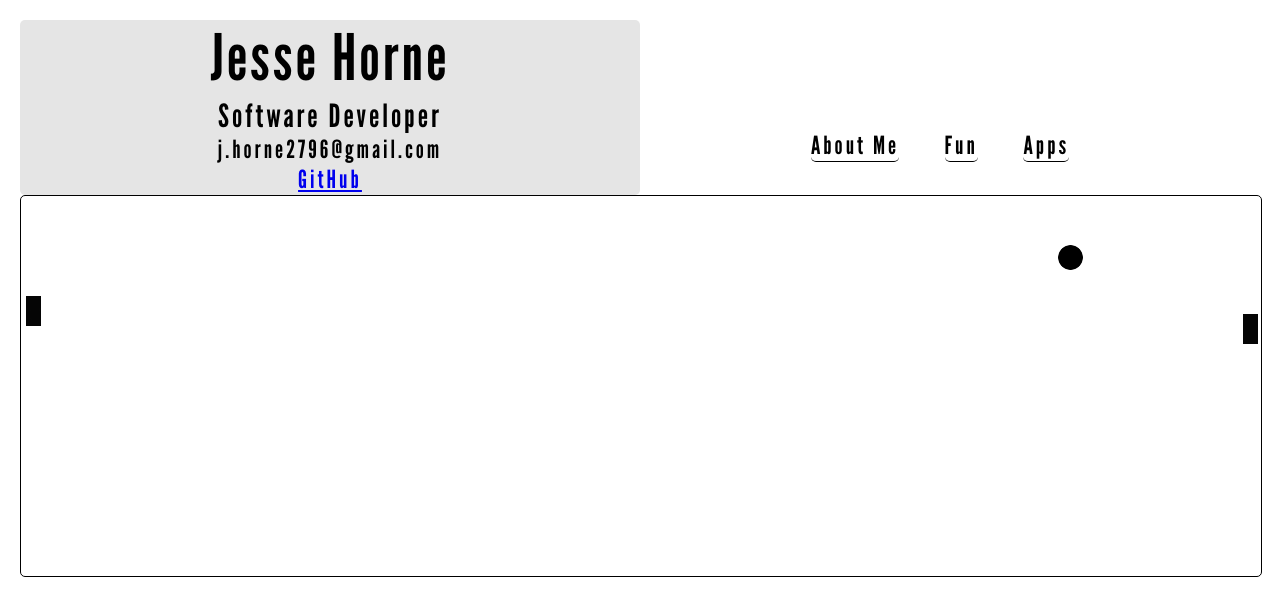
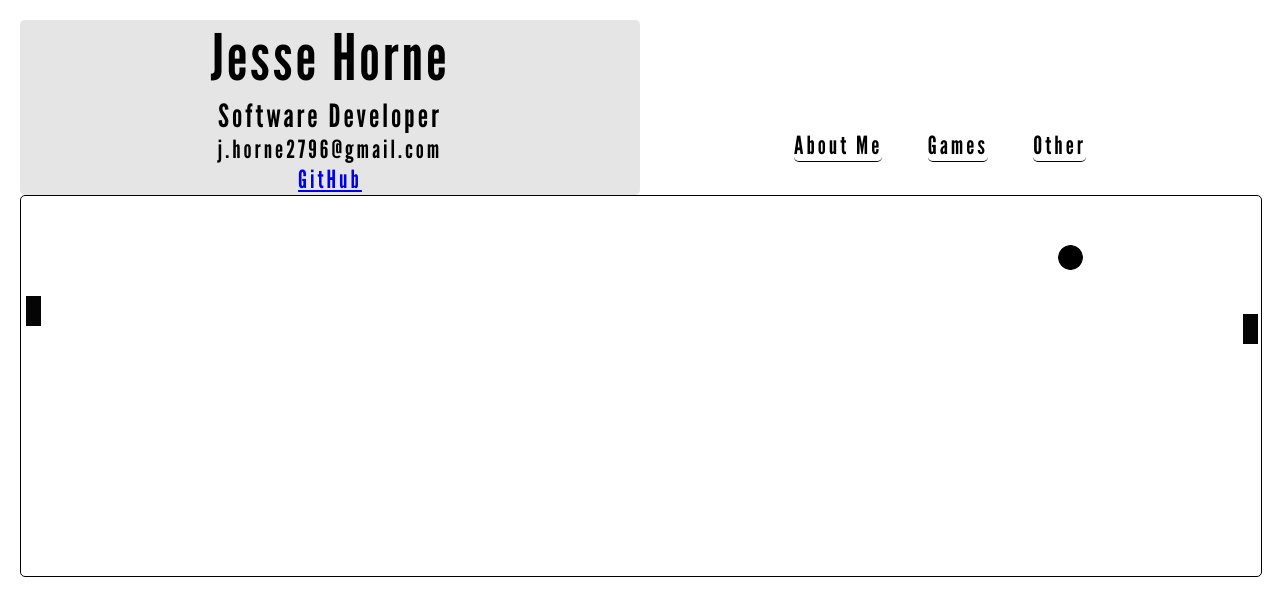
Before and after one commit to jessehorne/jessehorne.github.io, a plain HTML site: page index.html in a window 1280 px wide. Drawn offline with Linux system fonts and the light colour scheme.

Commit message:
updated sites css

```diff
--- a/css/thehorne.css
+++ b/css/thehorne.css
@@ -123,6 +123,7 @@ html, body {
 	transition: .5s;
 	text-decoration: none;
 	color: #000000;
+	margin-top: -10px;
 }
 
 .fcss-game-link:hover {
@@ -133,5 +134,5 @@ html, body {
 #html-stuff {
 	font-family: "Lucida Console", "Lucida Sans Typewriter", Monaco, "Bitstream Vera Sans Mono", monospace;
 	font-size: 25px;
-	margin-top: 30px;
+	margin-top: 10px;
 }
--- a/index.html
+++ b/index.html
@@ -15,9 +15,9 @@
 
 <div class="fcss-menu fcss-lgr-font">
 <ul>
-<li><a class="fcss-m" id="aboutme" href="#about">About Me</a></li>
-<li><a class="fcss-m" id="games" href="#fun">Fun</a></li>
-<li><a class="fcss-m" id="apps" href="#apps">Apps</a></li>
+<li><a class="fcss-m" id="aboutme" href="#">About Me</a></li>
+<li><a class="fcss-m" id="games" href="#">Games</a></li>
+<li><a class="fcss-m" id="apps" href="#">Other</a></li>
 </li>
 </ul>
 </div>
```
